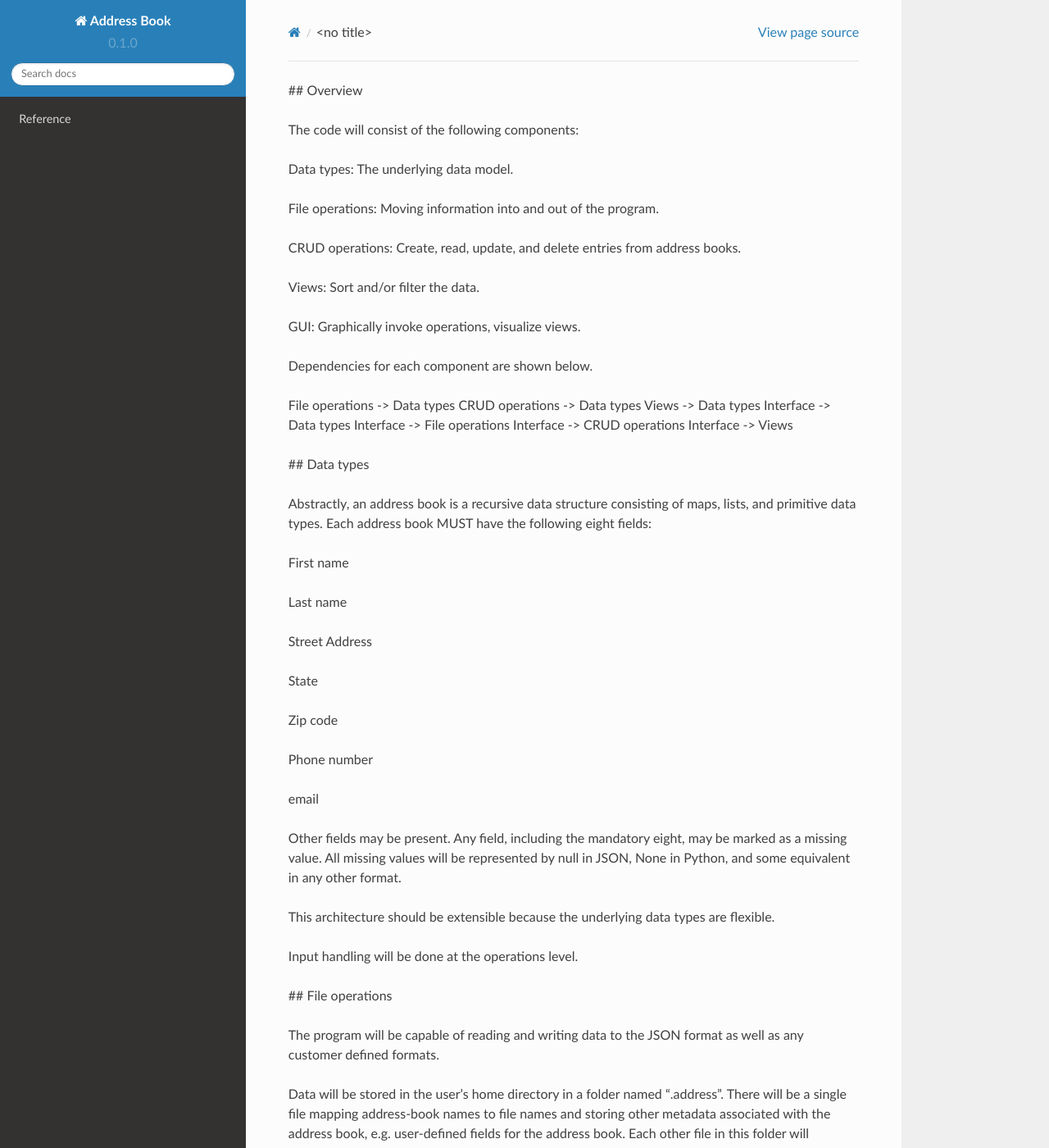
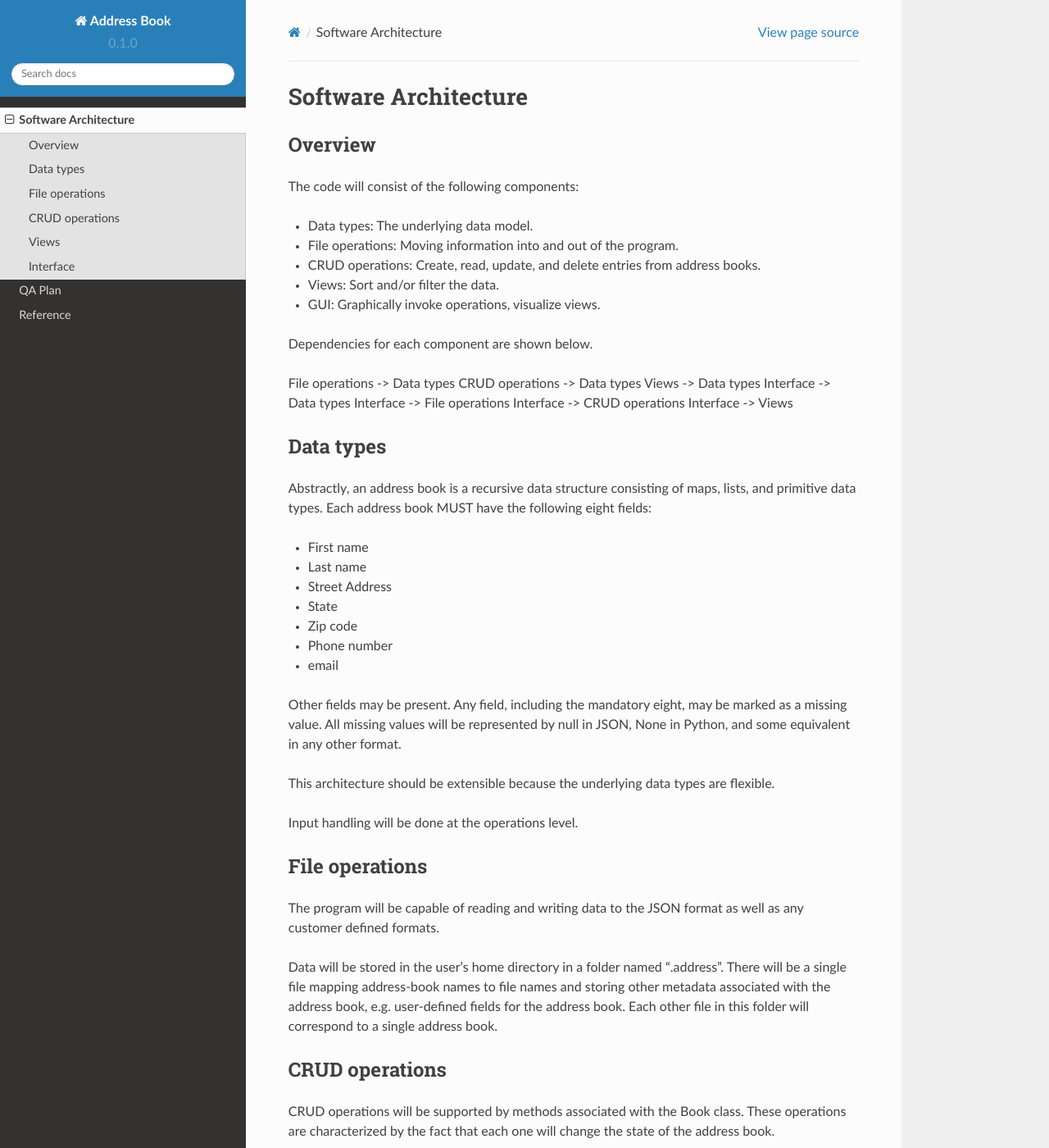
Before and after one commit to skylerberg/address-book, a Sphinx documentation site: the page built from doc/pages/arch.rst, in a window 1280 px wide and 1400 px high. Shown: the whole window at 82% size. Built offline with Sphinx 7.4.7 and the Read the Docs theme 2.0.0, drawn with Linux system fonts in a browser that asks for light colours; some of the changed text lies outside the part shown.

Commit message:
Edit headlines in documentation

```diff
--- a/doc/pages/arch.rst
+++ b/doc/pages/arch.rst
@@ -1,4 +1,8 @@
-## Overview
+Software Architecture
+=====================
+
+Overview
+--------
 
 The code will consist of the following components:
 
@@ -19,7 +23,8 @@ Interface -> CRUD operations
 Interface -> Views
 
 
-## Data types
+Data types
+----------
 
 Abstractly, an address book is a recursive data structure consisting of maps, lists, and primitive data types.
 Each address book MUST have the following eight fields:
@@ -40,7 +45,8 @@ This architecture should be extensible because the underlying data types are fle
 Input handling will be done at the operations level.
 
 
-## File operations
+File operations
+---------------
 
 The program will be capable of reading and writing data to the JSON format as well as any customer defined formats.
 
@@ -49,13 +55,15 @@ There will be a single file mapping address-book names to file names and storing
 Each other file in this folder will correspond to a single address book.
 
 
-## CRUD operations
+CRUD operations
+---------------
 
 CRUD operations will be supported by methods associated with the Book class.
 These operations are characterized by the fact that each one will change the state of the address book.
 
 
-## Views
+Views
+-----
 
 Views will also be supported as methods on address books.
 The purpose of these methods is to allow a programmer to select and organize data in a meaningful way.
@@ -63,7 +71,8 @@ View methods MUST NOT alter the state of the address book.
 A view method must return an ordered list of entries from the address book.
 
 
-## Interface
+Interface
+---------
 
 The no other component of the project depends on the interface.
 It is critical that this property always holds in order to allow the creation of alternate interfaaces and to avoid unneeded coupling.
--- a/doc/pages/qa.rst
+++ b/doc/pages/qa.rst
@@ -1,4 +1,8 @@
-## Overview
+QA Plan
+=======
+
+Overview
+--------
 
 We plan to automate as much of the testing as possible to avoid human error and to allow us to test more often.
 We will be using Travis-CI to run our test suite every time code is checked in.
```
